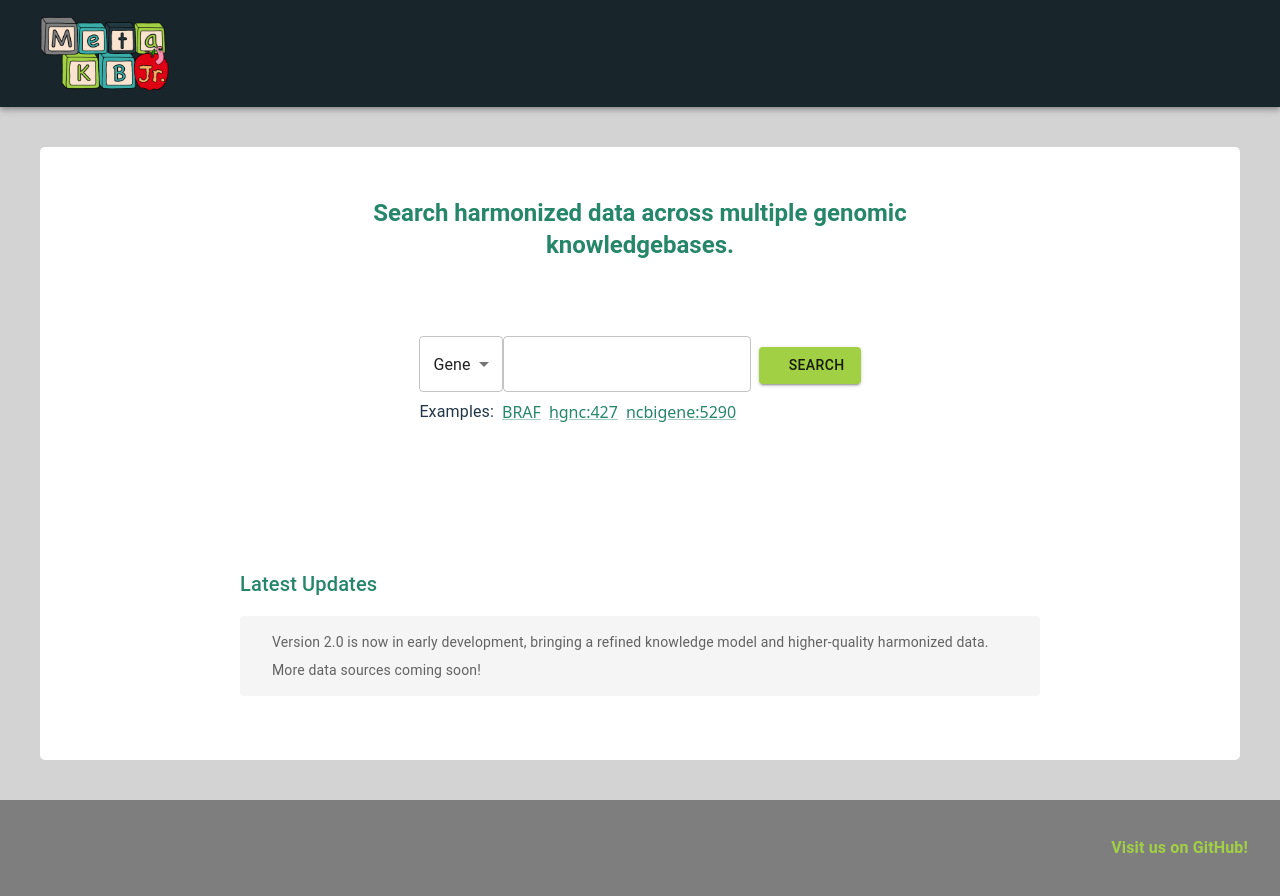
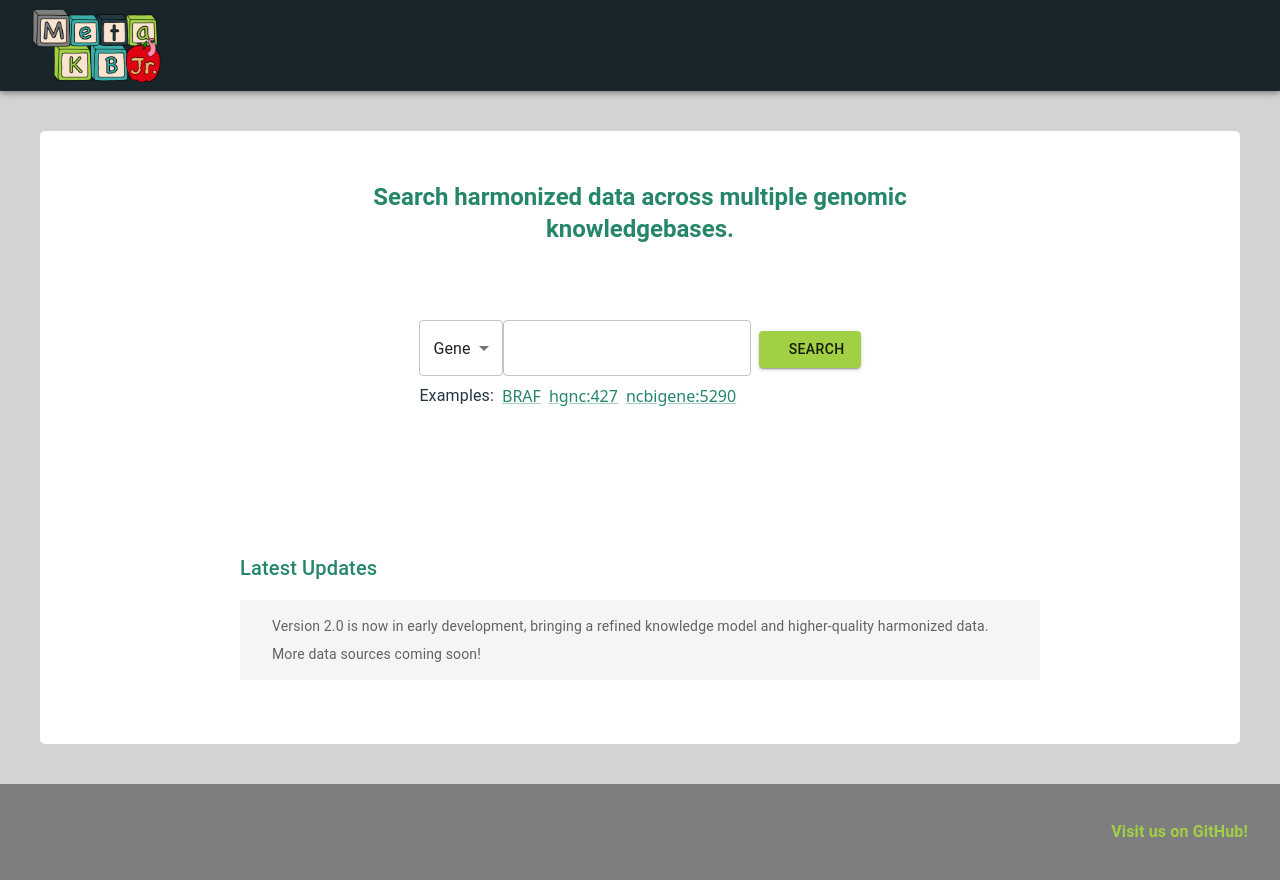
Before and after one commit to cancervariants/metakb, a React (Vite) app in the folder client/: page / in a window 1280 px wide. Built offline with nearby package versions, Linux system fonts and the light colour scheme; no server answers; some icons are missing.

Commit message:
adjust padding

```diff
--- a/client/src/components/Header.tsx
+++ b/client/src/components/Header.tsx
@@ -4,7 +4,7 @@ import metakbJrLogo from '../assets/metakbjr-logo.png'
 
 const Header = () => {
   return (
-    <AppBar position="static" color="header" sx={{ padding: 2 }}>
+    <AppBar position="static" color="header">
       <Toolbar sx={{ display: 'flex', justifyContent: 'space-between' }}>
         <Box display="flex" alignItems="center" gap={2}>
           <Link to="/" style={{ textDecoration: 'none', color: 'inherit' }}>
@@ -12,7 +12,7 @@ const Header = () => {
               component="img"
               src={metakbJrLogo}
               alt="MetaKB Jr."
-              sx={{ height: 75, width: 'auto', display: 'block' }}
+              sx={{ height: 75, width: 'auto', display: 'block', padding: 1}}
             />
           </Link>
         </Box>
```
